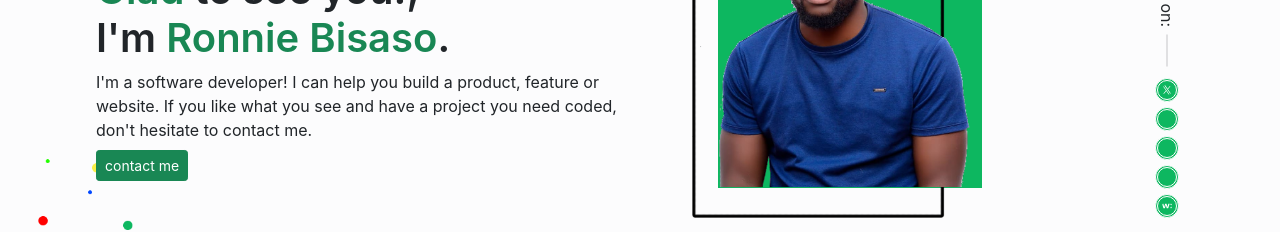
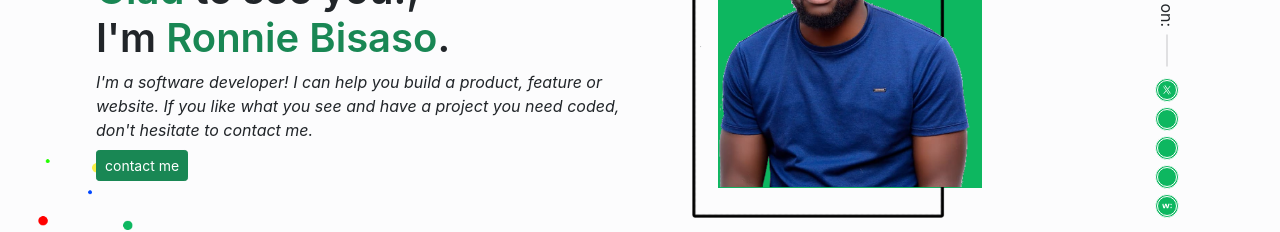
Before and after one commit to bronnie313/ronnie-bisaso, a React (Create React App) app: page / in a window 1280 px wide. Shown: the part 298-530 px from the top of the page. Built offline with nearby package versions, Linux system fonts and the light colour scheme; some icons are missing.

Commit message:
add additional changes to project

```diff
--- a/src/components/Home.js
+++ b/src/components/Home.js
@@ -15,9 +15,11 @@ const Home = () => (
         .
       </h1>
       <p>
-        I&apos;m a software developer! I can help you build a product, feature or website.
-        If you like what you see and have a project you need coded,
-        don&apos;t hesitate to contact me.
+        <em>
+          I&apos;m a software developer! I can help you build a product, feature or website.
+          If you like what you see and have a project you need coded,
+          don&apos;t hesitate to contact me.
+        </em>
       </p>
       <button type="button" className="btn btn-success btn-sm mt-2"><a href="#my-contacts">contact me</a></button>
     </div>
```
